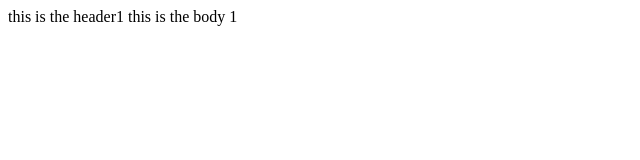
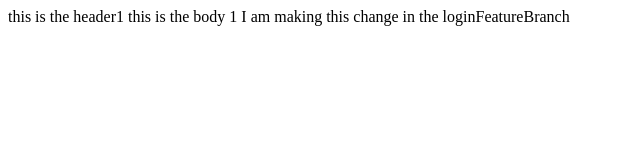
Before and after one commit to yogeshnm59/LearningGitHubRepo, a plain HTML site: page index.html in a window 1280 px wide. Shown: the whole page, without its empty margins (0-640 px from the left). Drawn offline with Linux system fonts and the light colour scheme.

Commit message:
LoginFeatureChange

```diff
--- a/index.html
+++ b/index.html
@@ -4,5 +4,6 @@
 	</head>
 	<body>
 		this is the body 1
+		I am making this change in the loginFeatureBranch
 	</body>
 </html>
```
